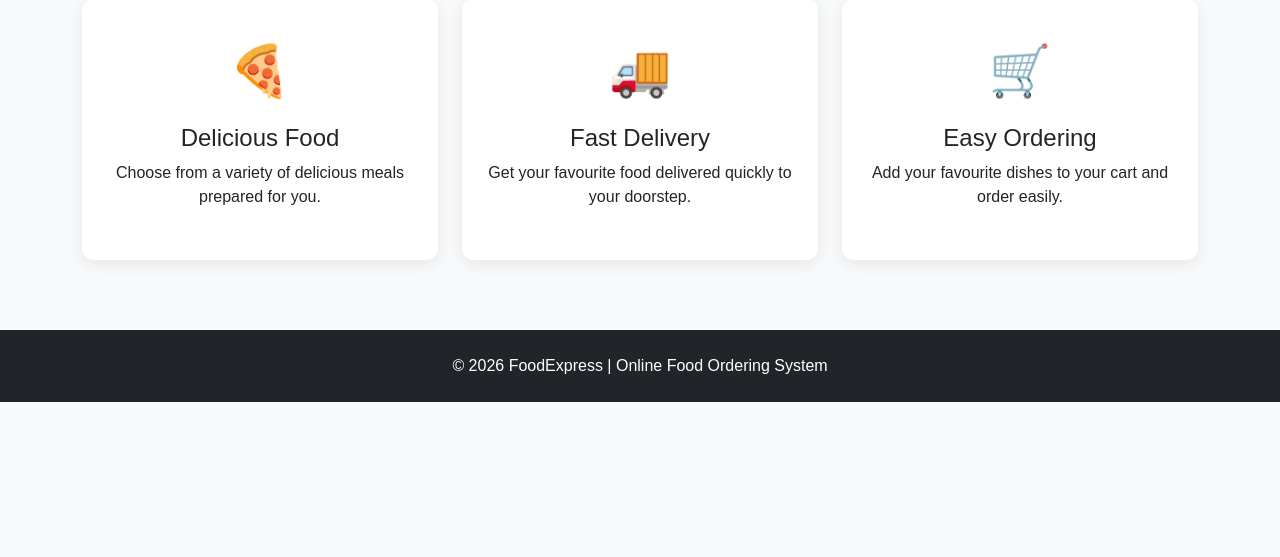
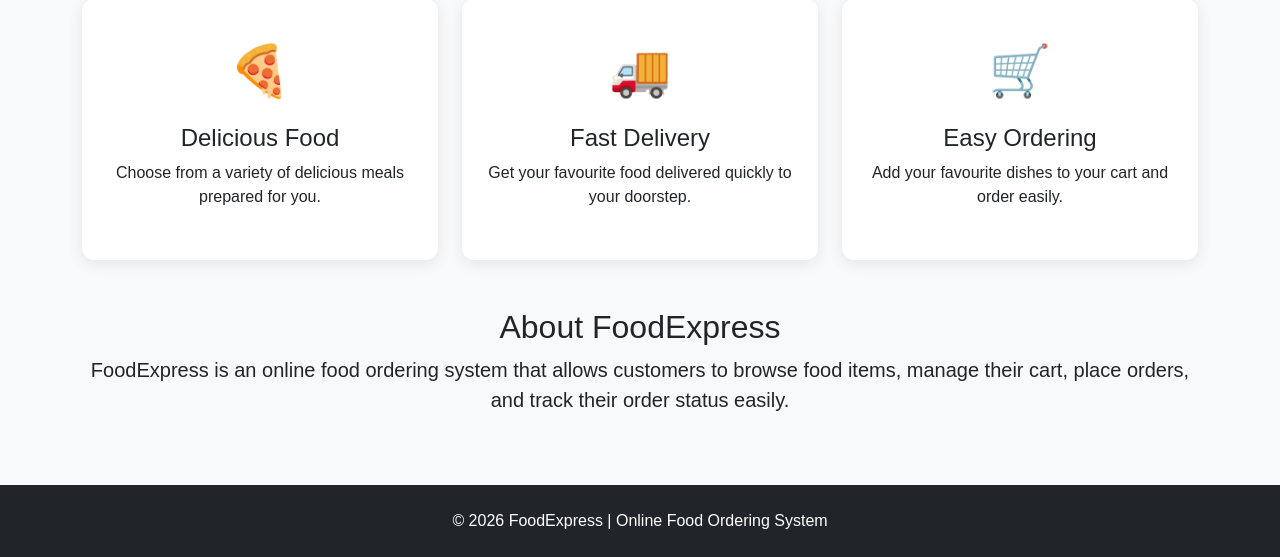
Before and after one commit to MohitHotwani10/online-food-ordering, a Flask app: page / in a window 1280 px wide. Shown: the part 717-1274 px from the top of the page. Before the commit the page ends 1119 px from the top, so only its background shows below. Run offline with Flask 3, Linux system fonts and the light colour scheme.

Commit message:
SCRUM-5 Add About section to homepage

```diff
--- a/app/templates/index.html
+++ b/app/templates/index.html
@@ -162,7 +162,16 @@
         </div>
 
     </section>
-
+    <section class="container my-5" id="about">
+        <div class="text-center">
+            <h2>About FoodExpress</h2>
+            <p class="lead">
+                FoodExpress is an online food ordering system that allows
+                customers to browse food items, manage their cart, place
+                orders, and track their order status easily.
+            </p>
+        </div>
+    </section>
 
     <!-- FOOTER -->
     <footer class="bg-dark text-white text-center py-4">
```
